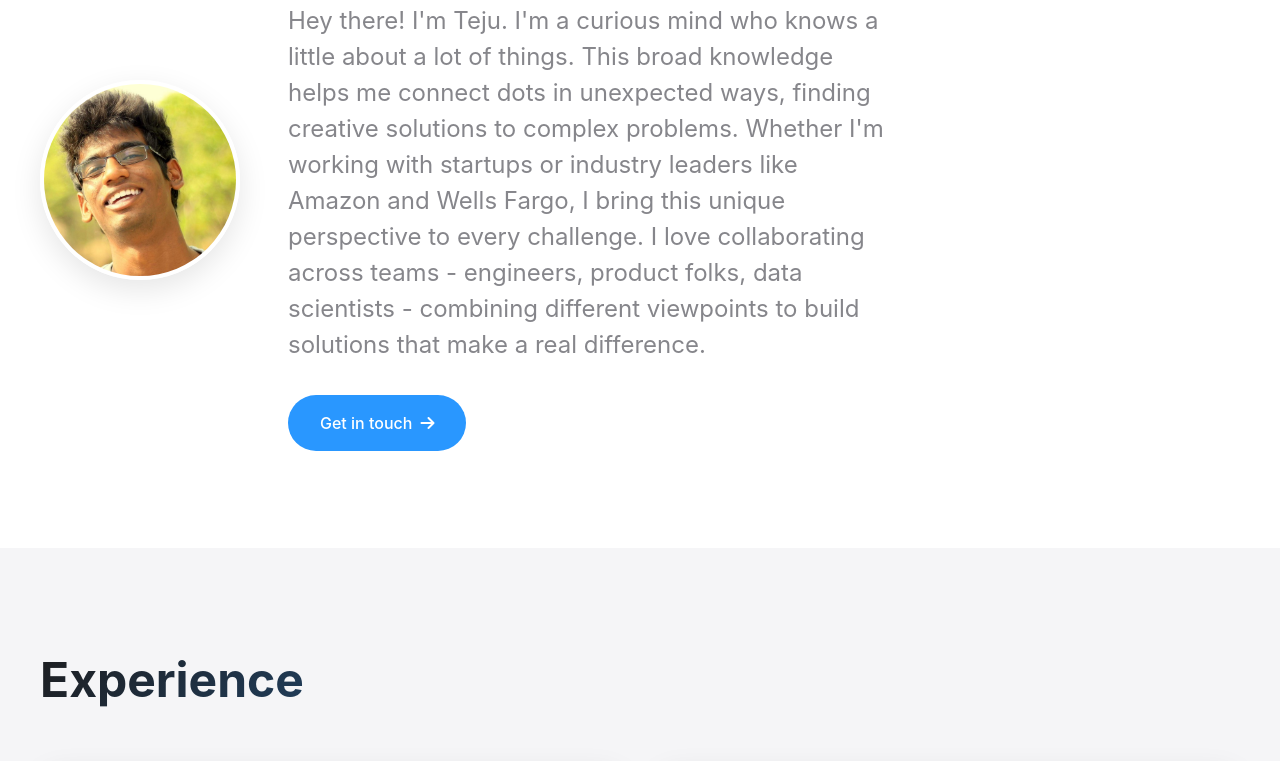
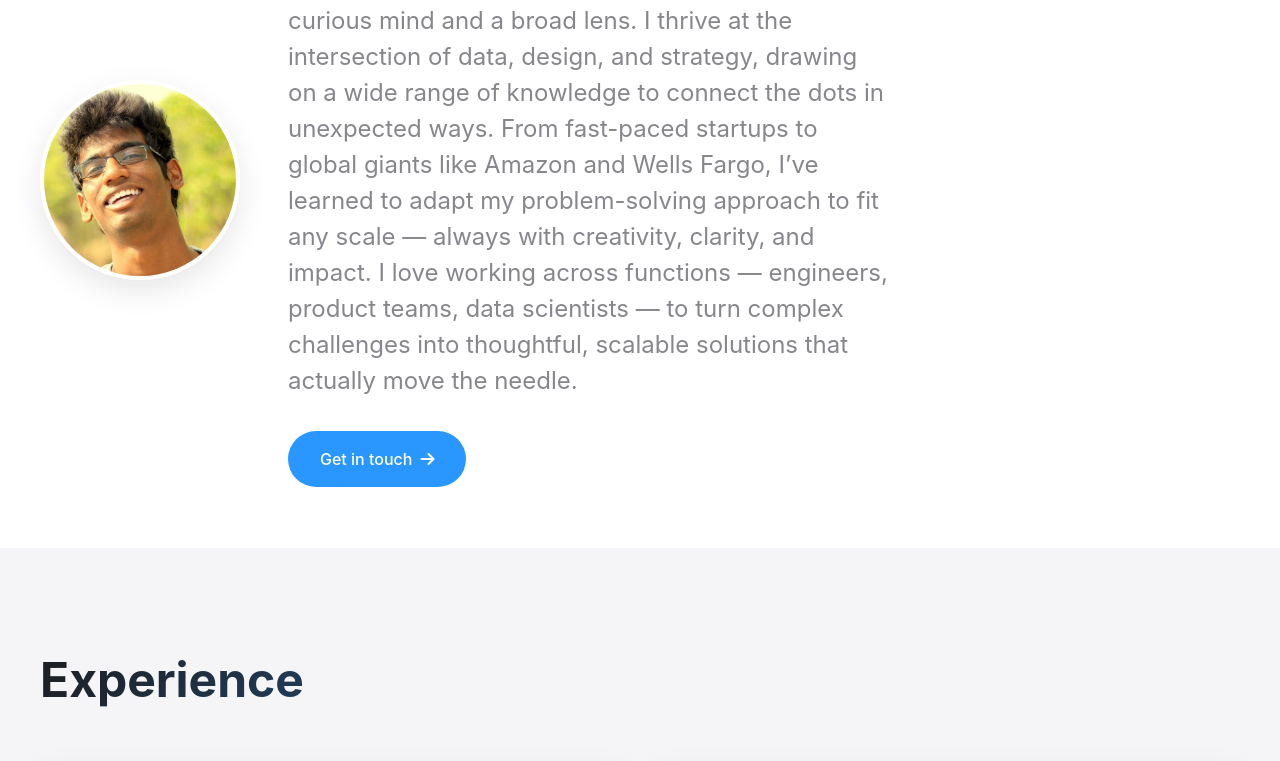
Before and after one commit to tejudeep/teju, a plain HTML site: page index.html in a window 1280 px wide. Shown: the part 252-1013 px from the top of the page. Drawn offline with Linux system fonts and the light colour scheme.

Commit message:
Update index.html

```diff
--- a/index.html
+++ b/index.html
@@ -315,7 +315,7 @@
                 </div>
                 <div class="hero-text">
                     <h1 class="hero-title">Data & Analytics Professional</h1>
-                    <p class="hero-subtitle">Hey there! I'm Teju. I'm a curious mind who knows a little about a lot of things. This broad knowledge helps me connect dots in unexpected ways, finding creative solutions to complex problems. Whether I'm working with startups or industry leaders like Amazon and Wells Fargo, I bring this unique perspective to every challenge. I love collaborating across teams - engineers, product folks, data scientists - combining different viewpoints to build solutions that make a real difference.</p>
+                    <p class="hero-subtitle">Hi, I’m Teju — a creative problem-solver with a curious mind and a broad lens. I thrive at the intersection of data, design, and strategy, drawing on a wide range of knowledge to connect the dots in unexpected ways. From fast-paced startups to global giants like Amazon and Wells Fargo, I’ve learned to adapt my problem-solving approach to fit any scale — always with creativity, clarity, and impact. I love working across functions — engineers, product teams, data scientists — to turn complex challenges into thoughtful, scalable solutions that actually move the needle.</p>
                     <a href="#contact" class="hero-cta">
                         Get in touch
                         <i class="fas fa-arrow-right"></i>
```
